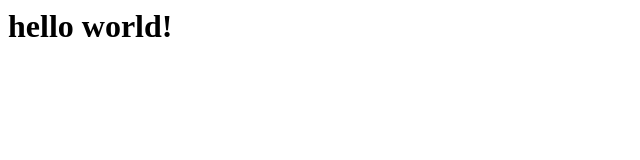
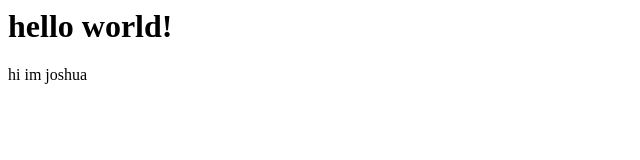
Before and after one commit to Joshii1299/Joshii1299.github.io, a plain HTML site: page index.html in a window 1280 px wide. Shown: the full height of the page, 0-640 px from the left. Drawn offline with Linux system fonts and the light colour scheme.

Commit message:
Update index.html

```diff
--- a/index.html
+++ b/index.html
@@ -4,5 +4,8 @@
     </head>
     <body>
         <h1>hello world!</h1>
+        <p>hi im joshua</p>
+
     </body>
+
 </html>
```
